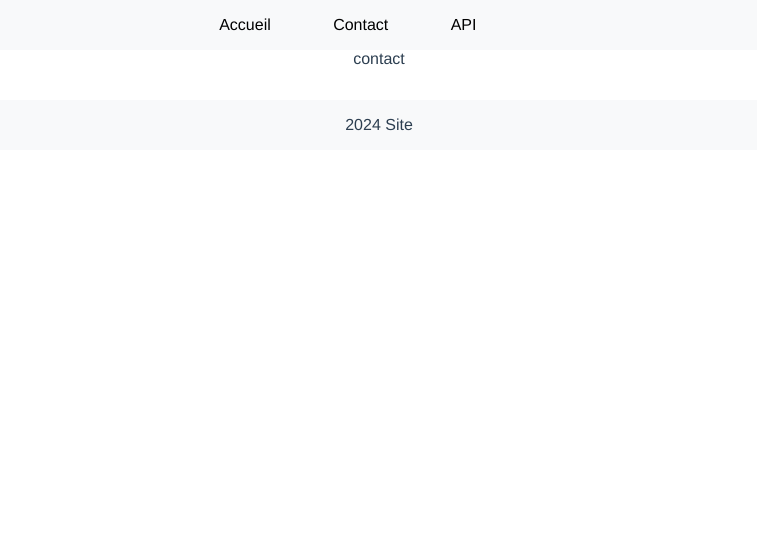
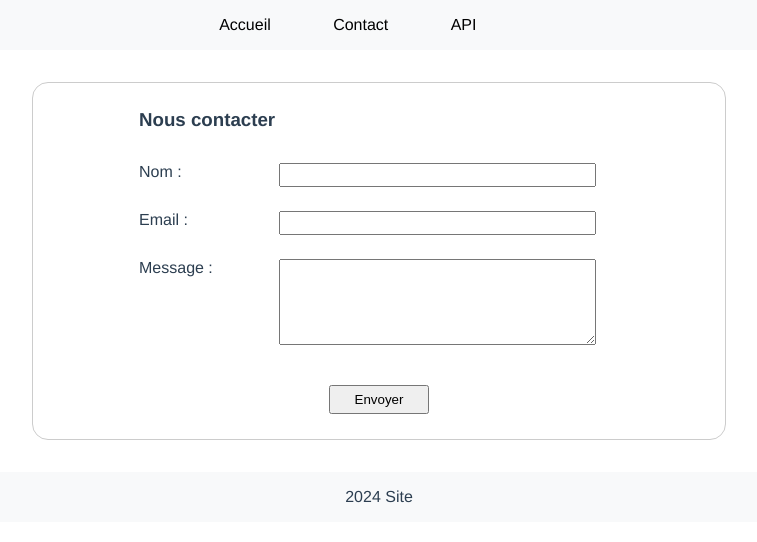
Before and after one commit to amandine18/Projet_Vue, a Vue app: page /contact in a window 1280 px wide. Shown: the top 542 px of the page, without its empty margins (261-1018 px from the left). Built offline with nearby package versions, Linux system fonts and the light colour scheme.

Commit message:
Avancées amandine

```diff
--- a/src/components/ApiComponent.vue
+++ b/src/components/ApiComponent.vue
@@ -5,16 +5,25 @@
                 <h3>Contacter une API en GET</h3>
                 <ul>
                     <li>
-                        <label for="url">URL :</label>
-                        <input type="text" id="url" v-model="apiUrl" />
+                        <div class="field">
+                            <label for="url">URL :</label>
+                            <input type="text" id="url" v-model="apiUrl" @input="clearError('errorUrl')" />
+                        </div>
+                        <div class="erreur">
+                            <span class="error" v-if="errorUrl">{{ errorUrl }}</span>
+                        </div>
                     </li>
                     <li>
-                        <label for="methode">Méthode :</label>
-                        <input type="text" id="methode" v-model="apiMethod" />
+                        <div class="field">
+                            <label for="methode">Méthode :</label>
+                            <input type="text" id="methode" v-model="apiMethod" />
+                        </div>
                     </li>
                     <li>
-                        <label for="param">Paramètre :</label>
-                        <input type="text" id="param" v-model="apiParam" />
+                        <div class="field">
+                            <label for="param">Paramètre :</label>
+                            <input type="text" id="param" v-model="apiParam" />
+                        </div>
                     </li>
                 </ul>
                 <div class="button">
@@ -39,10 +48,32 @@ export default {
             apiMethod: 'GET', // Par défaut GET
             apiParam: '',
             apiResponse: null, // Stocke la réponse de l'API
+            errorUrl: null,
         };
     },
     methods: {
+        validateForm() {
+            let isValid = true;
+            this.errorUrl = null;
+
+            if (!this.apiUrl){
+                this.errorUrl = "L'URL est requise";
+                isValid = false;
+            }
+
+            return isValid;
+        },
+        clearError(field) {
+            // Supprime l'erreur du champ correspondant dès qu'un changement est détecté
+            if (field === 'errorUrl') {
+                this.errorUrl = null;
+            }
+        },
         async fetchApi() {
+            if (!this.validateForm()) {
+                return; // Arrête la fonction si la validation échoue
+            }
+
             try {
                 let url = this.apiUrl;
                 if (this.apiParam) {
@@ -67,8 +98,8 @@ export default {
 
 <style>
 form {
-  margin: 2rem 21% 0 25%;
-  width: 50%;
+  margin: 2rem auto;
+  width: 60%;
   padding: 2%;
   border: 1px solid #ccc;
   border-radius: 1em;
@@ -94,9 +125,8 @@ form {
     border-radius: 1em;
 }
 form h3{
-    margin: 0 11.5%;
+    margin: 0 12.5%;
     padding-bottom: 1rem;
-    width: 77%;
     text-align: left;
 }
 
@@ -108,6 +138,8 @@ ul {
 
 form li{
   margin-top: 1em;
+  margin-left: 12.5%;
+  display: flex; /* Utiliser Flexbox */
 }
 
 label {
@@ -118,6 +150,7 @@ label {
 
 input{
   font: 1em sans-serif;
+  flex: 0.75;
 }
 
 input:focus {
@@ -125,12 +158,11 @@ input:focus {
 }
 
 .button {
-    margin-top: 1rem;
+    margin-top: 2rem;
 }
 
 button {
     padding: 5px;
     width: 100px;
-    margin-right: 12.5%;
 }
 </style>
--- /dev/null
+++ b/src/components/FormulaireComponent.vue
@@ -0,0 +1,148 @@
+<template>
+    <div class="contact">
+        <form @submit.prevent="submitForm" class="formcontact">
+            <h3>Nous contacter</h3>
+            <ul>
+                <li>
+                    <div class="field">
+                        <label for="nom">Nom :</label>
+                        <input type="text" id="nom" v-model="form.nom" @input="clearError('nom')" />
+                    </div>
+                    <div class="erreur">
+                        <span class="error" v-if="errors.nom">{{ errors.nom }}</span>
+                    </div>
+                </li>
+                <li>
+                    <div class="field">
+                        <label for="email">Email :</label>
+                        <input type="text" id="email" v-model="form.email" @input="clearError('email')" />
+                    </div>
+                    <div class="erreur">
+                        <span class="error" v-if="errors.email">{{ errors.email }}</span>
+                    </div>
+                </li>
+                <li>
+                    <div class="field">
+                        <label for="msg">Message :</label>
+                        <textarea id="msg" v-model="form.message" @input="clearError('message')"></textarea>
+                    </div>
+                    <div class="erreur">
+                        <span class="error" v-if="errors.message">{{ errors.message }}</span>
+                    </div>
+                </li>
+            </ul>
+            <div class="button">
+                <button type="submit">Envoyer</button>
+            </div>
+        </form>
+    </div>
+</template>
+
+<script>
+export default {
+    data () {
+        return {
+            form: {
+                nom: "",
+                email: "",
+                message: ""
+            },
+            errors: {
+                nom: null,
+                email: null,
+                message: null
+            }
+        };
+    },
+    methods: {
+        validateForm() {
+            let isValid = true;
+            this.errors = { nom: null, email: null, message: null };
+
+            if (!this.form.nom){
+                this.errors.nom = "Le nom est requis";
+                isValid = false;
+            }
+            if (!this.form.email){
+                this.errors.email = "L'email est requis";
+                isValid = false;
+            } else if (!/\S+@\S+\.\S+/.test(this.form.email)){
+                this.errors.email = "L'email n'est pas valide";
+                isValid = false;
+            }
+            if (!this.form.message){
+                this.errors.message = "Le message est requis";
+                isValid = false;
+            }
+
+            return isValid;
+        },
+        clearError(field) {
+            // Supprime l'erreur du champ correspondant dès qu'un changement est détecté
+            if (this.errors[field]) {
+                this.errors[field] = null;
+            }
+        },
+        async submitForm() {
+            if (!this.validateForm()){
+                return;
+            }
+
+            const webhookUrl = "https://discord.com/api/webhooks/1309485318969495572/IHGFgyq3BCa0c4heSp4vTMNnAgrJFsqkomH3xjoG_WcZo7ip8MztNOPuHyljpna8nMsb";
+            const load = {
+                content: `**Nouveau message reçu : **\n- **Nom : ** ${this.form.nom}\n- **Email : ** ${this.form.email}\n- **Message : ** ${this.form.message}`
+            };
+
+            try {
+                const response = await fetch(webhookUrl, {
+                    method: "POST",
+                    headers: {
+                        "Content-Type": "application/json"
+                    },
+                    body: JSON.stringify(load)
+                });
+
+                if (response.ok) {
+                    alert("Message envoyé avec succès !");
+                    this.form = { nom: "", email: "", message: "" };
+                } else {
+                    alert("Erreur lors de l'envoie du message. Veuillez réessayer")
+                }
+            } catch (error) {
+                console.error(error);
+                alert("Erreur lors de l'envoi du message. Veuillez vérifier votre connexion.");
+            }
+        }
+    }
+}
+</script>
+
+<style>
+.field{
+    display: flex;
+    width: 100%;
+}
+.formcontact{
+    width: 50%;
+}
+li{
+    display: flex;
+    flex-direction: column;
+}
+.contact{
+    width: 100%;
+}
+textarea{
+  font: 1em sans-serif;
+  height: 5rem;
+  flex: 0.75;
+}
+.error {
+    color: red;
+    font-size: 0.85rem;
+}
+.erreur{
+    text-align: left;
+    padding-top: 0.5rem;
+}
+</style>
--- a/src/views/ContactPage.vue
+++ b/src/views/ContactPage.vue
@@ -1,16 +1,18 @@
 <template>
     <div id="contact">
-      <p>contact</p>
+      <FormulaireComponent />
       <FooterComponent />
     </div>
 </template>
 
 <script>
+import FormulaireComponent from '@/components/FormulaireComponent.vue';
 import FooterComponent from '../components/FooterComponent.vue';
 
   export default {
     name: 'ContactPage',
     components: {
+      FormulaireComponent,
       FooterComponent,
     }
   }
```
